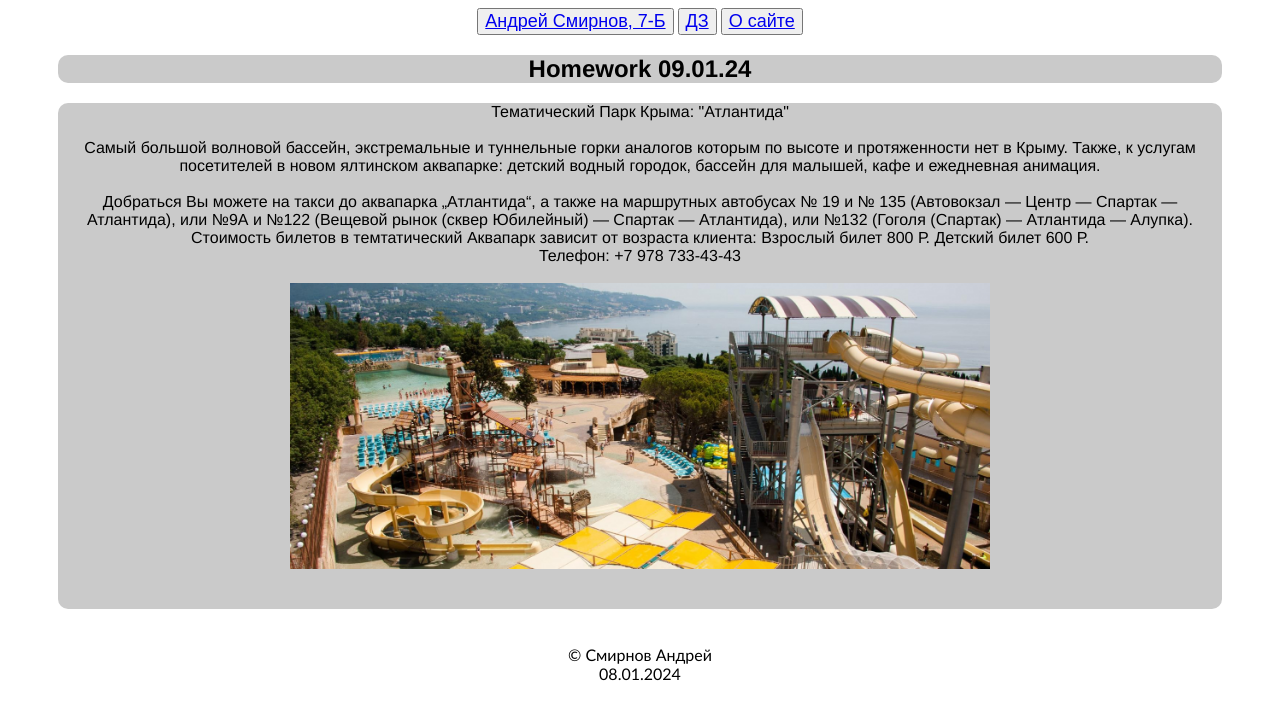
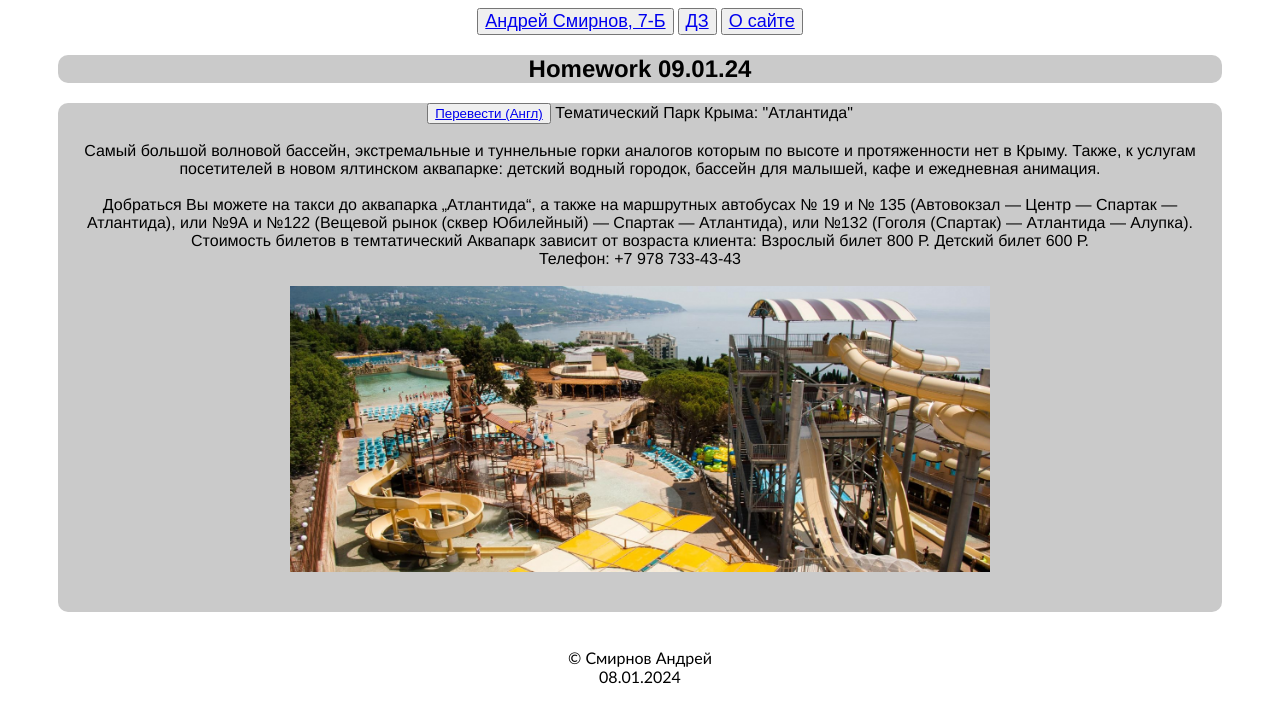
Before and after one commit to Aqln/andrew-smirnov, a plain HTML site: page index.html in a window 1280 px wide. Drawn offline with Linux system fonts and the light colour scheme.

Commit message:
Update index.html

```diff
--- a/index.html
+++ b/index.html
@@ -18,6 +18,7 @@
 <center><h2>Homework 09.01.24</h2></center>
     </section>
 <section class="Homework"><center>
+    <button><a href="index2.html">Перевести (Англ)</a></button>
     Тематический Парк Крыма: "Атлантида" <Br><Br>
      Самый большой волновой бассейн, экстремальные и туннельные горки аналогов которым по высоте и протяженности нет в Крыму. Также, к услугам посетителей в новом ялтинском аквапарке: детский водный городок, бассейн для малышей, кафе и ежедневная анимация.
      <Br><Br>Добраться Вы можете на такси до аквапарка „Атлантида“, а также на маршрутных автобусах № 19 и № 135 (Автовокзал — Центр — Спартак — Атлантида), или №9А и №122 (Вещевой рынок (сквер Юбилейный) — Спартак — Атлантида), или №132 (Гоголя (Спартак) — Атлантида — Алупка).
```
